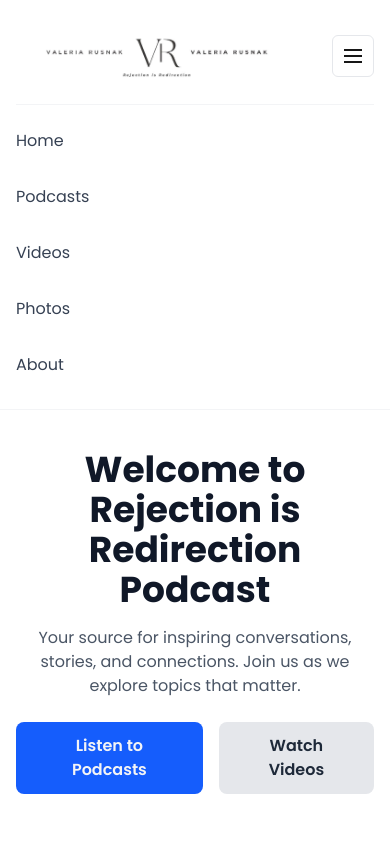
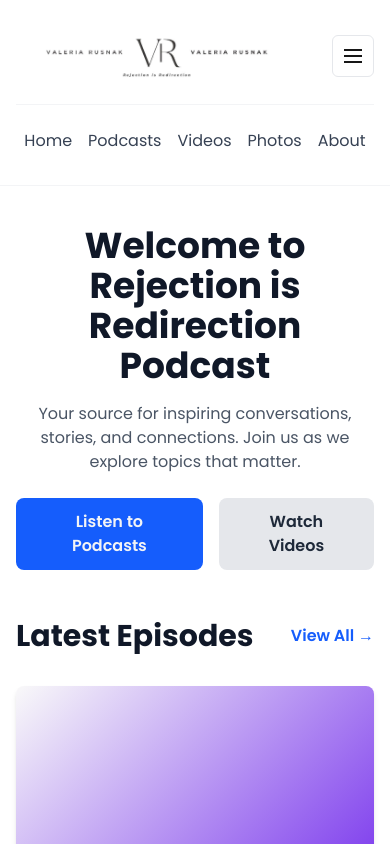
Before and after one commit to xrustiks/rejred, a Next.js app: page / in a window 390 px wide. Both pictures are taken after a click on the button "Toggle menu". Shown: the top 844 px of the page. Built offline with nearby package versions, Linux system fonts and the light colour scheme.

Commit message:
hamburger menu enhanced little bit

```diff
--- a/components/Header.tsx
+++ b/components/Header.tsx
@@ -103,7 +103,7 @@ export default function Header() {
             open ? 'max-h-96 opacity-100' : 'max-h-0 opacity-0 pointer-events-none'
           }`}
         >
-          <ul className="flex flex-col gap-4">
+          <ul className="flex flex-row justify-center gap-4">
             <li>
               <Link href="/" className="block py-2 text-gray-700 hover:[color:var(--primary)]" onClick={() => setOpen(false)}>
                 Home
```
